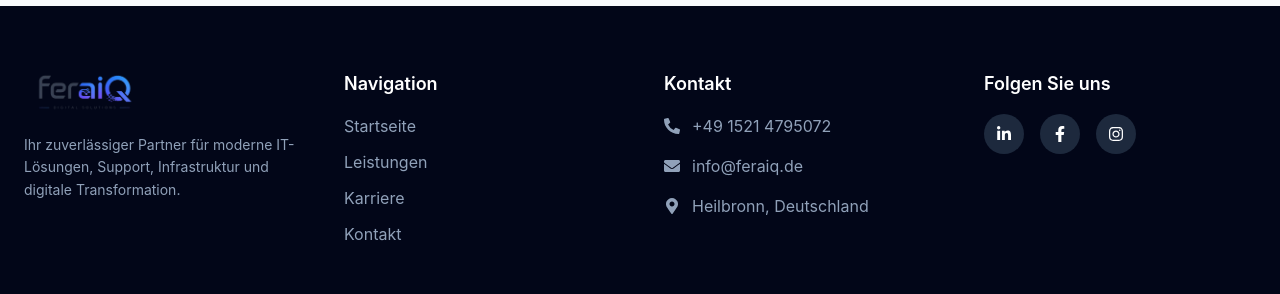
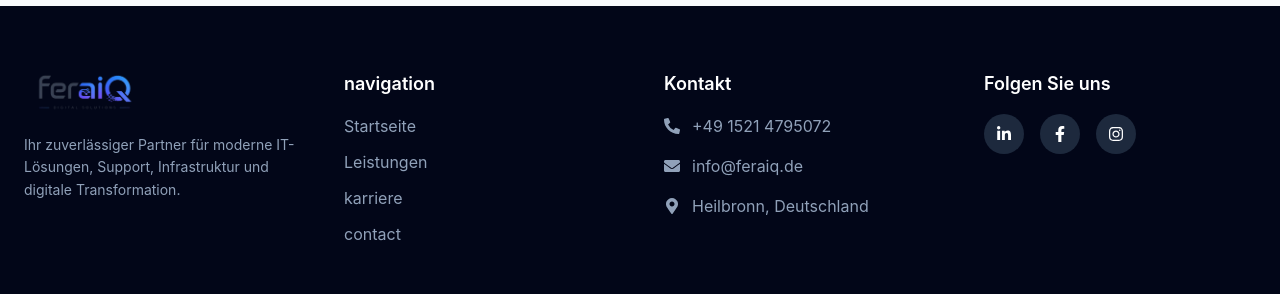
Before and after one commit to JumaQasimiM/feraiQ, a React (Vite) app: page /news/1 in a window 1280 px wide. Shown: the part 308-602 px from the top of the page. Built offline with nearby package versions, Linux system fonts and the light colour scheme.

Commit message:
feat: add localization for footer

```diff
--- a/src/components/Footer.jsx
+++ b/src/components/Footer.jsx
@@ -8,12 +8,15 @@ import {
   FaInstagram,
 } from "react-icons/fa";
 import logo from "../assets/logo-1.png";
+import { useTranslation } from "react-i18next";
 const Footer = () => {
+  // localization
+  const { t } = useTranslation();
   const navigation = [
-    { name: "Startseite", link: "/" },
-    { name: "Leistungen", link: "/services" },
-    { name: "Karriere", link: "/careers" },
-    { name: " Kontakt", link: "/contact" },
+    { key: "home", link: "/" },
+    { key: "services", link: "/services" },
+    { key: "jobs", link: "/careers" },
+    { key: " contact", link: "/contact" },
   ];
   return (
     <footer className="bg-slate-950 text-white mt-10">
@@ -32,13 +35,13 @@ const Footer = () => {
 
           {/* Navigation */}
           <div>
-            <h3 className="text-lg font-semibold">Navigation</h3>
+            <h3 className="text-lg font-semibold">{t("menu")}</h3>
 
             <ul className="mt-4 space-y-3 text-slate-400">
               {navigation.map((nav, index) => (
                 <li key={index}>
                   <a href={nav.link} className="hover:text-sky-700">
-                    {nav.name}
+                    {t(nav.key)}
                   </a>
                 </li>
               ))}
@@ -47,7 +50,7 @@ const Footer = () => {
 
           {/* Contact */}
           <div>
-            <h3 className="text-lg font-semibold">Kontakt</h3>
+            <h3 className="text-lg font-semibold">{t("contact")}</h3>
 
             <div className="mt-4 space-y-4 text-slate-400">
               <div className="flex items-center gap-3">
@@ -69,7 +72,7 @@ const Footer = () => {
 
           {/* Social */}
           <div>
-            <h3 className="text-lg font-semibold">Folgen Sie uns</h3>
+            <h3 className="text-lg font-semibold">{t("follow_us")}</h3>
 
             <div className="flex gap-4 mt-4">
               <a
@@ -99,15 +102,15 @@ const Footer = () => {
         {/* Bottom */}
         <div className="mt-12 pt-6 border-t border-slate-800 flex flex-col md:flex-row justify-between items-center">
           <p className="text-sm text-slate-500">
-            © {new Date().getFullYear()} feraiQ. Alle Rechte vorbehalten.
+            © {new Date().getFullYear()} feraiQ. {t("copy_right")}
           </p>
 
           <div className="flex gap-6 mt-4 md:mt-0 text-sm text-slate-500">
             <a href="#" className="hover:text-sky-600">
-              Impressum
+              {t("impressum")}
             </a>
             <a href="#" className="hover:text-sky-600">
-              Datenschutz
+              {t("datenschutz")}
             </a>
           </div>
         </div>
--- a/src/locales/de/translation.json
+++ b/src/locales/de/translation.json
@@ -17,5 +17,7 @@
   "call_us": "Rufen Sie an",
   "visit_us": "Besuchen Sie uns",
   "we_will_help_you": "Wir helfen Ihnen weiter",
-  "contact_ads": "feraiQ ist ein IT-Systemhaus mit Sitz in Overath. Von hier aus betreut smartworx Kunden deutschlandweit. Sie haben eine Frage? Wir freuen uns auf Ihre Nachricht oder Anruf!"
+  "impressum": "Impressum",
+  "datenschutz": "Datenschutz",
+  "copy_right": " Alle Rechte vorbehalten."
 }
--- a/src/locales/en/translation.json
+++ b/src/locales/en/translation.json
@@ -1,8 +1,11 @@
 {
   "welcome": "Welcome",
+  "home": "Home",
   "jobs": "Careers",
   "services": "Services",
   "contact": "Contact Us",
+  "menu": "Menu",
+  "news": "News",
   "consulting": "Consulting",
   "free_consultation": "Free consultation",
   "free_advice": "Get expert advice with no obligation",
@@ -12,5 +15,9 @@
   "we_will_help_you": "We will help you",
   "via_email": "Via Email",
   "call_us": "Call Us",
-  "visit_us": "Visit Us"
+  "visit_us": "Visit Us",
+  "follow_us": "Follow us",
+  "impressum": "Legal Information",
+  "datenschutz": "Privacy Policy",
+  "copy_right": "All rights reserved."
 }
```
